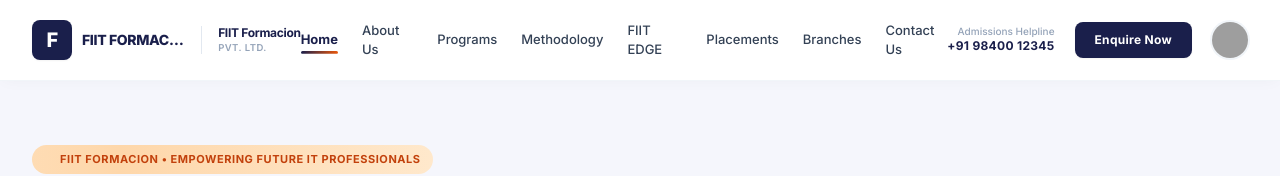
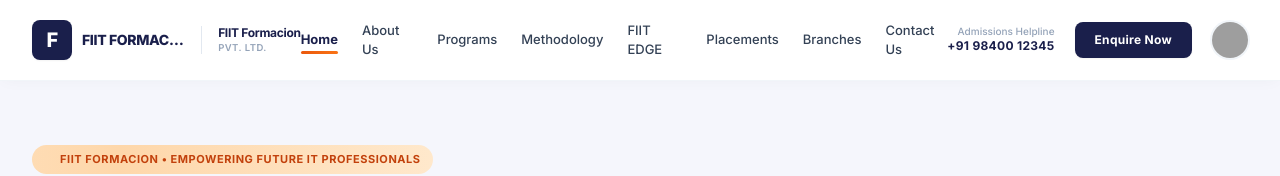
Before and after one commit to sanjaydinakaran29112004/Fiit-Information, a React (Vite) app: page / in a window 1280 px wide. Shown: the top 176 px of the page. Built offline with nearby package versions, Linux system fonts and the light colour scheme; grey boxes are pictures that could not be loaded.

Commit message:
commit: update hover underline color to FIIT brand orange gradient

```diff
--- a/src/index.css
+++ b/src/index.css
@@ -63,39 +63,25 @@
   height: 2.5px;
   bottom: 0px;
   left: 0;
-  background: linear-gradient(90deg, #1a1f4b 0%, #ea580c 50%, #f59e0b 100%);
-  background-size: 200% 100%;
+  background: linear-gradient(90deg, #ea580c 0%, #f97316 100%);
   border-radius: 9999px;
   transform: scaleX(0);
   transform-origin: bottom right;
-  transition: transform 0.35s cubic-bezier(0.25, 1, 0.5, 1);
+  transition: transform 0.3s cubic-bezier(0.25, 1, 0.5, 1);
 }
 
 .nav-link-animated:hover::after,
 .nav-link-animated.active::after {
   transform: scaleX(1);
   transform-origin: bottom left;
-  animation: line-gradient-flow 2s linear infinite;
-}
-
-@keyframes line-gradient-flow {
-  0% {
-    background-position: 0% 50%;
-  }
-  50% {
-    background-position: 100% 50%;
-  }
-  100% {
-    background-position: 0% 50%;
-  }
 }
 
 /* Moving Underline for Card Titles & Headings on Hover */
 .title-hover-underline {
   position: relative;
   display: inline;
-  background-image: linear-gradient(90deg, #1a1f4b 0%, #ea580c 50%, #f59e0b 100%);
-  background-size: 0% 2.5px;
+  background-image: linear-gradient(90deg, #ea580c 0%, #f97316 100%);
+  background-size: 0% 2px;
   background-repeat: no-repeat;
   background-position: left bottom;
   transition: background-size 0.35s cubic-bezier(0.25, 1, 0.5, 1), color 0.25s ease;
@@ -104,7 +90,7 @@
 
 .group:hover .title-hover-underline,
 .title-hover-underline:hover {
-  background-size: 100% 2.5px;
+  background-size: 100% 2px;
 }
 
 /* Moving underline for section headers / link arrows */
@@ -123,7 +109,7 @@
   height: 2px;
   bottom: -2px;
   left: 0;
-  background: linear-gradient(90deg, #1a1f4b 0%, #ea580c 100%);
+  background: linear-gradient(90deg, #ea580c 0%, #f97316 100%);
   transform: scaleX(0);
   transform-origin: bottom right;
   transition: transform 0.3s cubic-bezier(0.16, 1, 0.3, 1);
```
